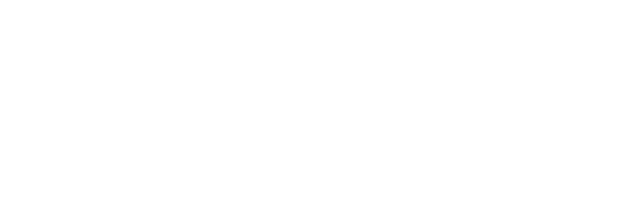
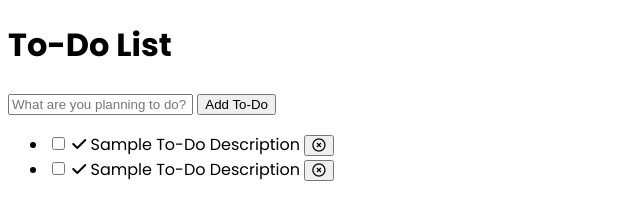
Before and after one commit to Kanchana-Kaushal/Todo-List-App, a plain HTML site: page index.html in a window 1280 px wide. Shown: the whole page, without its empty margins (0-640 px from the left). Drawn offline with Linux system fonts and the light colour scheme.

Commit message:
HTML Structure

```diff
--- a/index.html
+++ b/index.html
@@ -17,5 +17,51 @@
         ></script>
     </head>
     <script src="scripts/script.js"></script>
-    <body></body>
+    <body>
+        <h1>To-Do List</h1>
+        <div id="container">
+            <form>
+                <input
+                    type="text"
+                    id="input-task"
+                    placeholder="What are you planning to do?"
+                    autocomplete="off"
+                />
+                <button id="add-btn">Add To-Do</button>
+            </form>
+
+            <ul>
+                <li>
+                    <input type="checkbox" id="check-done" />
+
+                    <label for="check-done" id="custome-checkbox">
+                        <i class="fa-solid fa-check"></i>
+                    </label>
+
+                    <label for="check-done" id="todo-description"
+                        >Sample To-Do Description
+                    </label>
+
+                    <button id="del-btn">
+                        <i class="fa-regular fa-circle-xmark"></i>
+                    </button>
+                </li>
+                <li>
+                    <input type="checkbox" id="check-done-2" />
+
+                    <label for="check-done-2" id="custome-checkbox">
+                        <i class="fa-solid fa-check"></i>
+                    </label>
+
+                    <label for="check-done-2" id="todo-description"
+                        >Sample To-Do Description
+                    </label>
+
+                    <button id="del-btn">
+                        <i class="fa-regular fa-circle-xmark"></i>
+                    </button>
+                </li>
+            </ul>
+        </div>
+    </body>
 </html>
```
